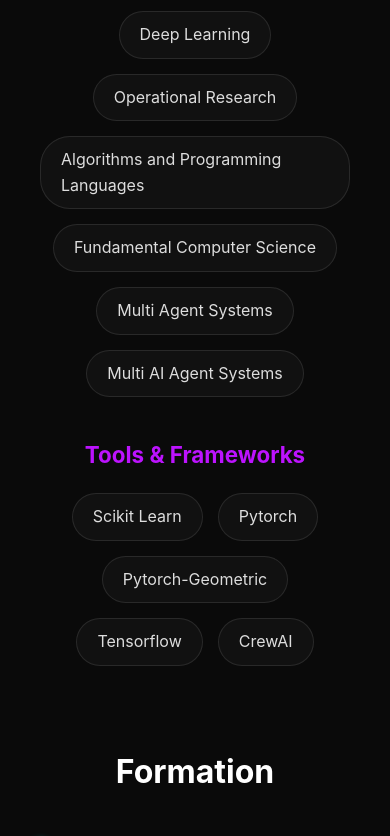
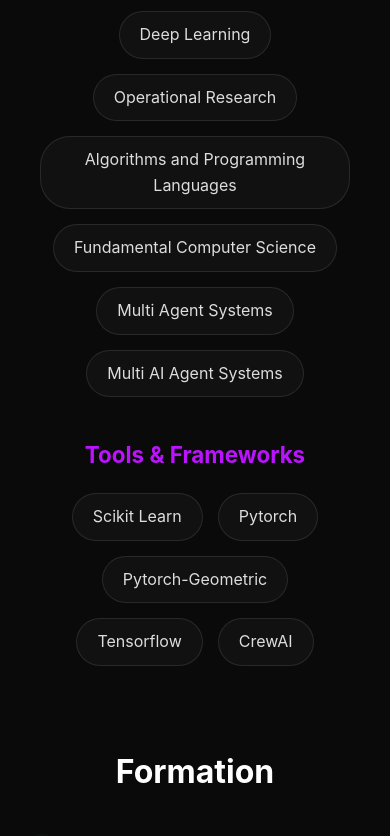
Before and after one commit to zakariabouchelaghm/portfolio1, a React (Vite) app: page / in a window 390 px wide. Shown: the part 1780-2616 px from the top of the page. Built offline with nearby package versions, Linux system fonts and the light colour scheme.

Commit message:
Fix skills alignment on mobile and update project descriptions

```diff
--- a/src/components/Skills.css
+++ b/src/components/Skills.css
@@ -30,6 +30,10 @@
     color: #ddd;
     font-size: 1rem;
     transition: all 0.3s ease;
+    display: flex;
+    justify-content: center;
+    align-items: center;
+    text-align: center;
 }
 
 .skill-item:hover {
--- a/src/data/projects.js
+++ b/src/data/projects.js
@@ -3,7 +3,7 @@
         id: 1,
         title: "7orouf w Ar9am",
         shortDescription: "AI-powered Android application that teaches kids numbers and letters.",
-        fullDescription: "7orouf w Ar9am (Numbers and Letters) is an educative AI-powered Android application that teaches children to write numbers and Arabic characters. It features interactive activities like 'Listen and Write', where the app prompts for a specific character. The child draws on a digital canvas, and a Deep Learning model processes the input in real-time to detect the character. The app provides immediate feedback, confirming if the drawn character matches the prompt, making learning engaging and effective.",
+        fullDescription: "An AI-powered Android application designed to teach Arabic characters and numbers. It utilizes Deep Learning for real-time handwriting recognition, providing immediate feedback through interactive exercises to enhance learning outcomes.",
         tags: ["Computer Vision", "Deep Learning", "Android", "App"],
         link: "https://github.com/zakariabouchelaghm/7orouf_wa_Ar9am"
     },
@@ -17,7 +17,7 @@
     },
     {
         id: 3,
-        title: "Goûte de sang",
+        title: "Goûte de Sang",
         shortDescription: "A mobile app for blood donators.",
         fullDescription: "Goûte de sang is a mobile application designed to facilitate blood donation. It connects donors with those in need and blood banks, streamlining the donation process and helping to save lives. The app provides a user-friendly interface for scheduling donations and tracking history.",
         tags: ["Android", "App", "Mobile Development"],
```
